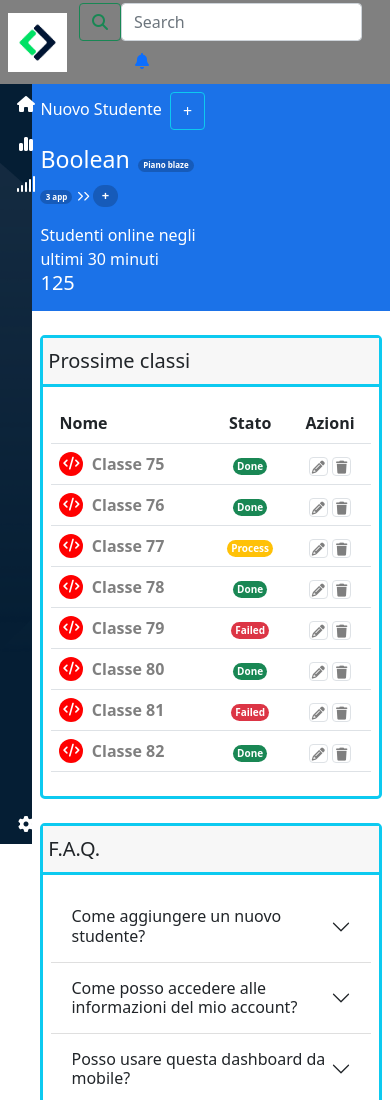
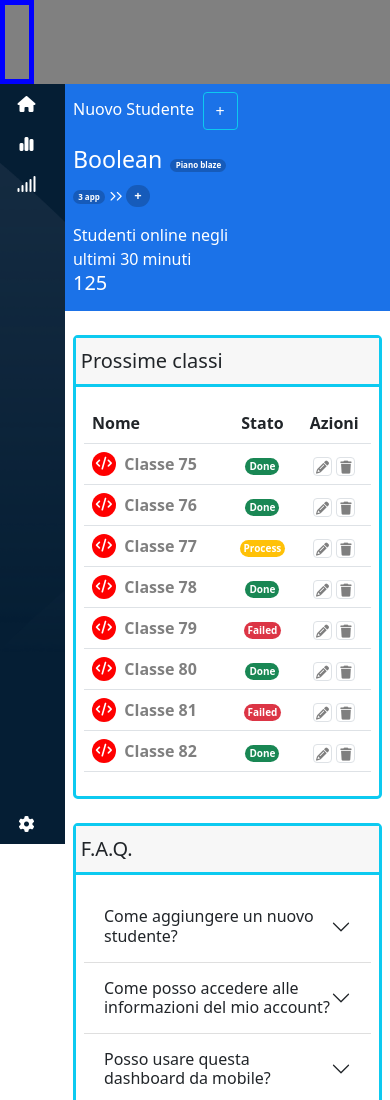
Before and after one commit to MicheleFranciolapilla/html-css-bootstrap-dashboard, a plain HTML site: page index.html in a window 390 px wide. Shown: the top 1100 px of the page. Drawn offline with nearby package versions, Linux system fonts and the light colour scheme.

Commit message:
Correzione breakpoints su sidebar e corpo centrale

```diff
--- a/assets/css/style.css
+++ b/assets/css/style.css
@@ -20,15 +20,21 @@ header
     z-index: 999;
 }
 
-/* header > #logo_box
+/* header #logo_box
 {
     height: 100%;
-} */
-
+}
+ */
 header > #logo_small
 {
     height: 70%;
     object-fit: contain;
+}
+
+header .navbar form,
+header .navbar form > input.form-control
+{
+    background-color: #E5E5E5 !important;
 }
 
 #side_bar
--- a/index.html
+++ b/index.html
@@ -18,14 +18,20 @@
     <title>Bootstrap Dashboard</title>
 </head>
 <body>
-    <header class="fixed-top d-flex justify-content-between align-items-center px-2">
-      <img id="logo_small" class="d-lg-none" src="assets/img/mobile-logo.png" alt="logo piccolo">
-      <img id="logo_huge" class="d-none d-lg-inline-block" src="assets/img/logo.svg" alt="logo grande">
-      <nav class="navbar">
-        <div class="container-fluid">
-          <form class="d-flex">
-            <button class="btn btn-outline-success" type="submit"><i class="fa-solid fa-magnifying-glass"></i></button>
-            <input class="form-control me-2" type="search" placeholder="Search" aria-label="Search">
+    <header class="fixed-top">
+      <div class="row h-100 m-0 p-0">
+        <div id="logo_box" class="debug_b h-100 col-1">
+          <!-- <img id="logo_small" class="d-lg-none" src="assets/img/mobile-logo.png" alt="logo piccolo">
+          <img id="logo_huge" class="d-none d-lg-inline-block" src="assets/img/logo.svg" alt="logo grande"> -->
+        </div>
+
+        <!-- <nav class="navbar flex-grow-1">
+          <div class="container-fluid d-flex">
+            <form class="flex-grow-1 d-flex border rounded-3">
+              <button class="btn border-0" type="submit">
+                <i class="fa-solid fa-magnifying-glass"></i>
+              </button>
+              <input class="form-control border-0" type="search" placeholder="Prova a cercare: Lezioni di Laravel" aria-label="Search">
             </form>
             <ul class="navbar-nav flex-row">
               <li class="nav-item px-2">
@@ -54,19 +60,17 @@
                 </ul>
               </li>
             </ul>
-          <!-- <form class="d-flex">
-            <input class="form-control me-2" type="search" placeholder="Search" aria-label="Search">
-            <button class="btn btn-outline-success" type="submit">Search</button>
-          </form> -->
           </div>
-      </nav>
+        </nav> -->
+      </div>
+
     </header>
 
     <main class="container-fluid">
 
         <div class="row">
 
-            <aside id="side_bar" class="nav flex-column justify-content-between align-items-center col-1 position-fixed start-0 bottom-0">
+            <aside id="side_bar" class="nav flex-column justify-content-between align-items-center col-2 col-sm-1 position-fixed start-0 bottom-0">
                 <div id="upper_menu">
                     <a class="nav-link text-white center_text" href="#">
                         <i class="fa-solid fa-house"></i>
@@ -90,7 +94,7 @@
 
             </aside>
 
-            <div id="sliding_core" class="col-11 offset-1">
+            <div id="sliding_core" class="col-10 offset-2 col-sm-11 offset-sm-1">
                 <div class="row">
                     <div id="boolean" class="col-12 p-0 d-flex flex-column flex-sm-row justify-content-between text-white">
                       <div class="order-sm-last p-2">
```
Lines whose indentation alone changed are shown as unchanged.
